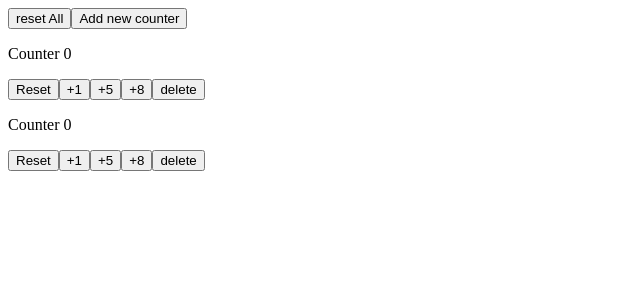
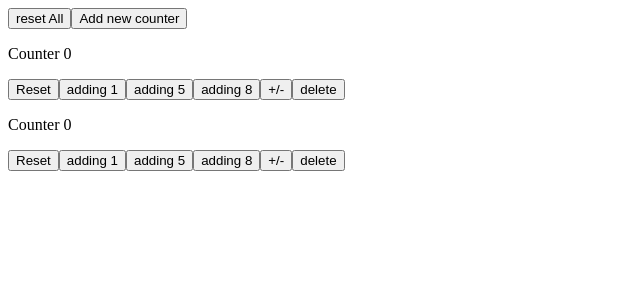
Before and after one commit to Axillarator/react-dojo, a React (Create React App) app: page / in a window 1280 px wide. Shown: the top 300 px of the page, without its empty margins (0-640 px from the left). Built offline with nearby package versions, Linux system fonts and the light colour scheme.

Commit message:
introduce sign

```diff
--- a/src/Components/App.tsx
+++ b/src/Components/App.tsx
@@ -2,15 +2,20 @@ import * as React from "react";
 import Counter from "./Counter";
 import {MouseEventHandler, useState} from "react";
 
+interface CounterState {
+    countValue: number,
+    sign: number
+}
+
 const App: React.FC = () => {
 
-    const [arrayOfCounts, updateCount] = useState([0, 0]);
+    const [arrayOfCounts, updateCount] = useState<CounterState[]>([{countValue:0,sign:1}, {countValue:0,sign:1}]);
 
     const createAddHandler = (index: number) => {
         return (amount: number): MouseEventHandler => {
             return () => {
                 let result = [...arrayOfCounts];
-                result[index] = result[index] + amount;
+                result[index].countValue = result[index].countValue + amount;
                 updateCount(result);
             }
         }
@@ -19,19 +24,19 @@ const App: React.FC = () => {
     const resetHandler = (index: number) => {
         return () => {
             let result = [...arrayOfCounts];
-            result[index] = 0;
+            result[index].countValue = 0;
             updateCount(result);
         };
     };
 
-    function resetAllCounters() {
+    function resetAll() {
         let result = [...arrayOfCounts];
-        updateCount(result.map(() => 0));
+        updateCount(result.map(() => {return{countValue:0, sign:1}}));
     }
 
     function addCounter() {
         let result = [...arrayOfCounts];
-        result.push(0);
+        result.push({countValue:0, sign:1});
         updateCount(result);
     }
 
@@ -42,14 +47,24 @@ const App: React.FC = () => {
         }
     }
 
+    function swapHandler(index: number) {
+        return () => {
+            let result = [...arrayOfCounts];
+            result[index].sign = result[index].sign * (-1);
+            updateCount(result);
+        };
+    }
+
     return (
         <div>
-            <button onClick={resetAllCounters}> reset All</button>
+            <button onClick={resetAll}> reset All</button>
             <button onClick={addCounter}> Add new counter</button>
-            {arrayOfCounts.map((value, index) => <Counter key={index} count={value}
+            {arrayOfCounts.map((element, index) => <Counter key={index} count={element.countValue}
                                                           createAdderFunction={createAddHandler(index)}
                                                           resetCountToZero={resetHandler(index)}
-                                                          removeCounter={removeHandler(index)}/>)}
+                                                          removeCounter={removeHandler(index)}
+                                                          sign={element.sign}
+                                                          swapSign={swapHandler(index)}/>)}
         </div>
     );
 
--- a/src/Components/Counter.tsx
+++ b/src/Components/Counter.tsx
@@ -1,28 +1,31 @@
 import React, {MouseEventHandler} from 'react';
 
 interface Props {
-    count:number
+    count: number
     resetCountToZero: MouseEventHandler
-    createAdderFunction: (amount:number) => MouseEventHandler
+    createAdderFunction: (amount: number) => MouseEventHandler
     removeCounter: MouseEventHandler
+    sign: number
+    swapSign: MouseEventHandler
 }
 
-const Counter: React.FC<Props> = (props:Props) => {
+const Counter: React.FC<Props> = (props: Props) => {
 
-    const addOne = props.createAdderFunction(1);
-    const addFive = props.createAdderFunction(5);
-    const addEight = props.createAdderFunction(8);
+    const addOne = props.createAdderFunction(props.sign);
+    const addFive = props.createAdderFunction(5 * props.sign);
+    const addEight = props.createAdderFunction(8 * props.sign);
 
     return (
-    <div>
-      <p>Counter {props.count}</p>
-      <button onClick={props.resetCountToZero} >Reset</button>
-      <button onClick={addOne} > +1 </button>
-      <button onClick={addFive} > +5 </button>
-      <button onClick={addEight} > +8 </button>
-      <button onClick={props.removeCounter}> delete </button>
-    </div>
-  );
+        <div>
+            <p>Counter {props.count}</p>
+            <button onClick={props.resetCountToZero}>Reset</button>
+            <button onClick={addOne}> adding {props.sign}</button>
+            <button onClick={addFive}> adding {props.sign * 5}</button>
+            <button onClick={addEight}> adding {props.sign * 8}</button>
+            <button onClick={props.swapSign}> +/-</button>
+            <button onClick={props.removeCounter}> delete</button>
+        </div>
+    );
 };
 
 export default Counter;
```
